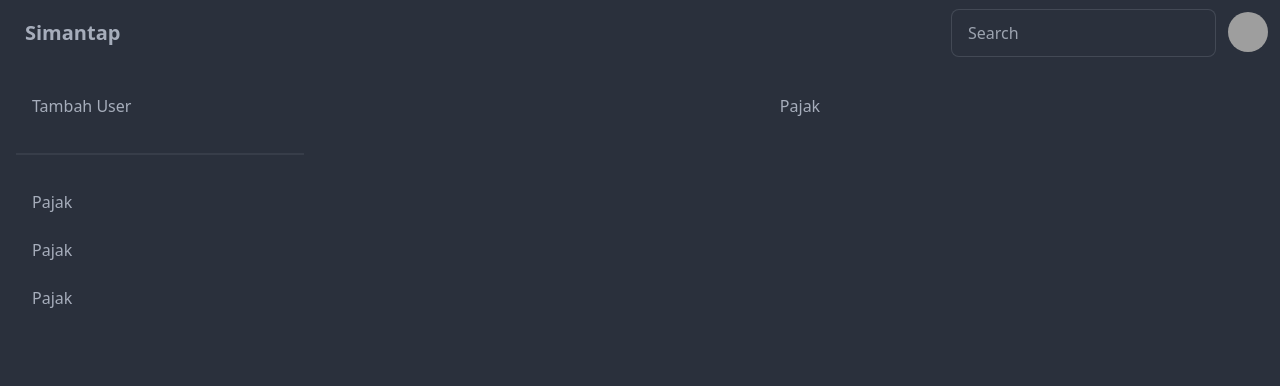
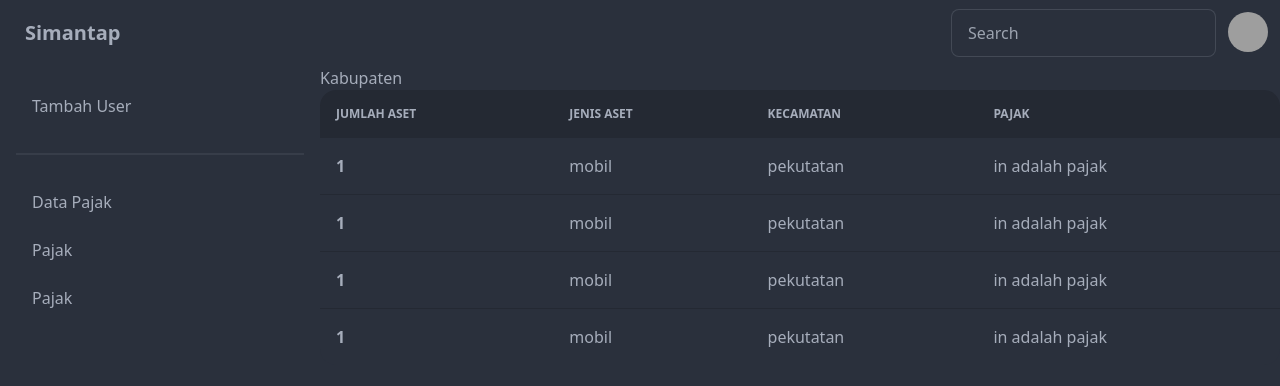
Before and after one commit to CJHydraGenZ/belajar-next13-mysql, a Next.js app: page /dashboard/pajak in a window 1280 px wide. Shown: the top 386 px of the page. Built offline with nearby package versions, Linux system fonts and the light colour scheme; no server answers; grey boxes are pictures that could not be loaded.

Commit message:
add seeting middlere

```diff
--- a/app/dashboard/navbar.jsx
+++ b/app/dashboard/navbar.jsx
@@ -1,12 +1,15 @@
 "use client";
 import React from "react";
 import { signOut } from "next-auth/react";
+import Link from "next/link";
 
 export default function Navbar() {
   return (
     <div className="navbar bg-base-100">
       <div className="flex-1">
-        <a className="btn btn-ghost normal-case text-xl">Simantap</a>
+        <Link href={`/dashboard`} className="btn btn-ghost normal-case text-xl">
+          Simantap
+        </Link>
       </div>
       <div className="flex-none gap-2">
         <div className="form-control">
--- /dev/null
+++ b/app/dashboard/pajak/dataAset.jsx
@@ -0,0 +1,59 @@
+import Link from "next/link";
+import React from "react";
+const data_kab = [
+  {
+    jlh_aset: 1,
+    jns_aset: "mobil",
+    kecamatan: "pekutatan",
+    pajak: "in adalah pajak",
+  },
+  {
+    jlh_aset: 1,
+    jns_aset: "mobil",
+    kecamatan: "pekutatan",
+    pajak: "in adalah pajak",
+  },
+  {
+    jlh_aset: 1,
+    jns_aset: "mobil",
+    kecamatan: "pekutatan",
+    pajak: "in adalah pajak",
+  },
+  {
+    jlh_aset: 1,
+    jns_aset: "mobil",
+    kecamatan: "pekutatan",
+    pajak: "in adalah pajak",
+  },
+];
+export default function DataAset() {
+  return (
+    <div className="overflow-x-auto">
+      <table className="table w-full">
+        {/* <!-- head --> */}
+        <thead>
+          <tr>
+            <th>Jumlah Aset</th>
+            <th>Jenis Aset</th>
+            <th>Kecamatan</th>
+            <th>Pajak</th>
+          </tr>
+        </thead>
+        <tbody>
+          {data_kab.map((d, i) => (
+            <tr key={i}>
+              <th>{d.jlh_aset}</th>
+              <td>{d.jns_aset}</td>
+              <td>
+                <Link href={`/dashboard/pajak/desa`}>
+                  {d.kecamatan}
+                </Link>
+              </td>
+              <td>{d.pajak}</td>
+            </tr>
+          ))}
+        </tbody>
+      </table>
+    </div>
+  );
+}
--- /dev/null
+++ b/app/dashboard/pajak/desa/dataDesa.jsx
@@ -0,0 +1,61 @@
+import React from "react";
+
+export default function DataDesa() {
+  const data_desa = [
+    {
+      jlh_aset: 1,
+      jns_aset: "mobil",
+      desa: "mangisari",
+      pajak: "in adalah pajak",
+    },
+    {
+      jlh_aset: 1,
+      jns_aset: "mobil",
+      desa: "tista",
+      pajak: "in adalah pajak",
+    },
+    {
+      jlh_aset: 1,
+      jns_aset: "mobil",
+      desa: "tista",
+      pajak: "in adalah pajak",
+    },
+    {
+      jlh_aset: 1,
+      jns_aset: "mobil",
+      desa: "tista",
+      pajak: "in adalah pajak",
+    },
+  ];
+  return (
+    <div>
+      <div className="overflow-x-auto">
+        <table className="table w-full">
+          {/* <!-- head --> */}
+          <thead>
+            <tr>
+              <th>Jumlah Aset</th>
+              <th>Jenis Aset</th>
+              <th>Desa</th>
+              <th>Pajak</th>
+            </tr>
+          </thead>
+          <tbody>
+            {data_desa.map((d, i) => (
+              <tr key={i}>
+                <th>{d.jlh_aset}</th>
+                <td>{d.jns_aset}</td>
+                <td>
+                  {/* <Link href={`/dashboard/pajak/desa`}> */}
+                  {d.desa}
+                  {/* </Link> */}
+                </td>
+                <td>{d.pajak}</td>
+              </tr>
+            ))}
+          </tbody>
+        </table>
+      </div>
+    </div>
+  );
+}
--- /dev/null
+++ b/app/dashboard/pajak/desa/page.jsx
@@ -0,0 +1,11 @@
+import React from "react";
+import DataDesa from "./dataDesa";
+
+export default function page({ params }) {
+  return (
+    <div>
+      <h1>Desa</h1>
+      <DataDesa />
+    </div>
+  );
+}
--- a/app/dashboard/pajak/page.jsx
+++ b/app/dashboard/pajak/page.jsx
@@ -1,5 +1,13 @@
 import React from "react";
+import DataAset from "./dataAset";
 
 export default function page() {
-  return <div>Pajak</div>;
+  return (
+    <div>
+      <h1>
+        Kabupaten
+      </h1>
+      <DataAset />
+    </div>
+  );
 }
--- a/app/dashboard/sidebar.jsx
+++ b/app/dashboard/sidebar.jsx
@@ -4,7 +4,7 @@ export default function Sidebar({ children }) {
   return (
     <div className="drawer drawer-mobile">
       <input id="my-drawer-2" type="checkbox" className="drawer-toggle" />
-      <div className="drawer-content flex flex-col items-center justify-start p-7">
+      <div className="drawer-content flex flex-col">
         {/* <!-- Page content here --> */}
         {children}
         <label
@@ -23,7 +23,7 @@ export default function Sidebar({ children }) {
           </li>
           <div className="divider"></div>
           <li>
-            <Link href={`/dashboard/pajak`}>Pajak</Link>
+            <Link href={`/dashboard/pajak`}>Data Pajak</Link>
           </li>
           <li>
             <a>Pajak</a>
--- a/middleware.js
+++ b/middleware.js
@@ -16,5 +16,5 @@ export default async function middleware(req) {
 
 
 export const config = {
-  matcher: ['/api/register', '/dashboard/:path*', '/api/user/:path*']
+  matcher: ['/api/:path*', '/dashboard/:path*', '/api/user/:path*']
 }
```
